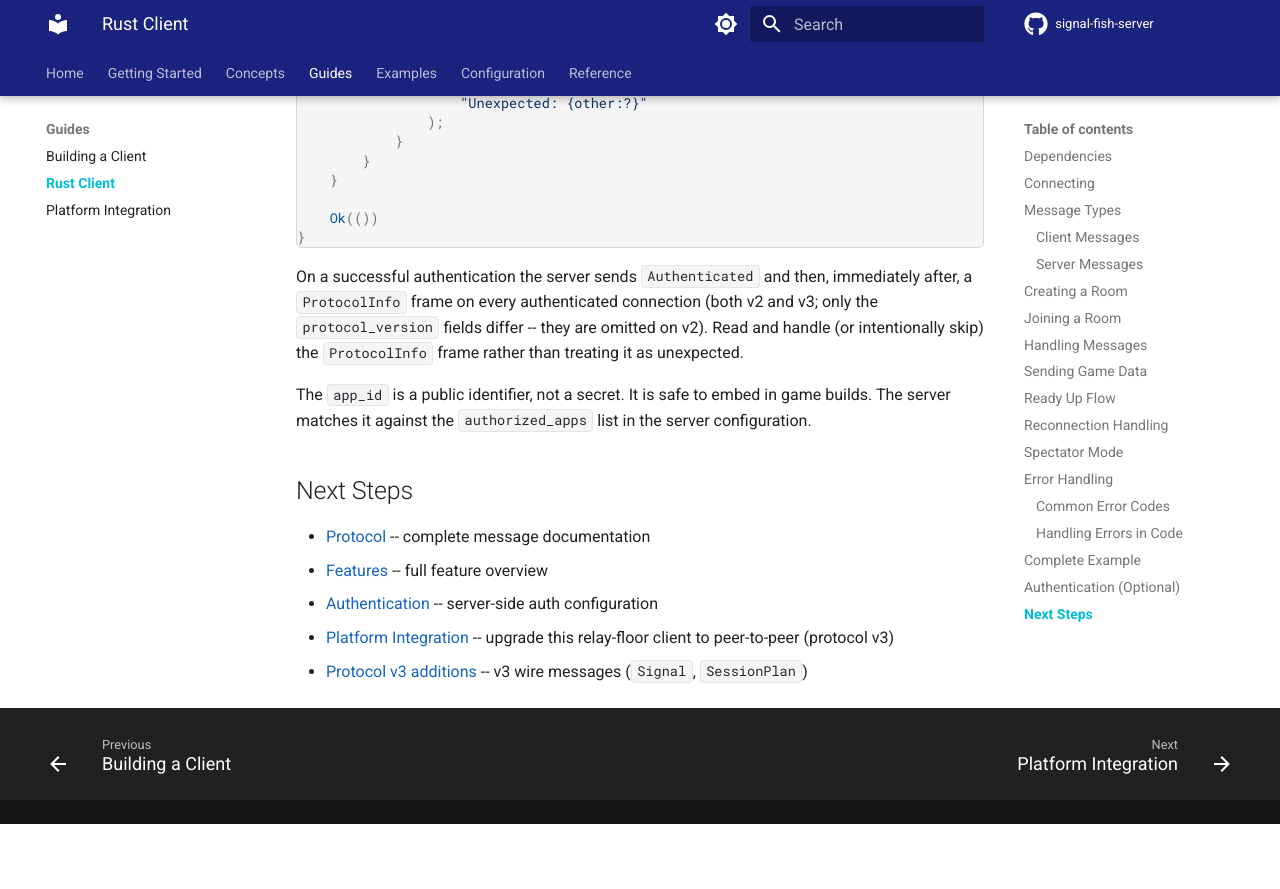
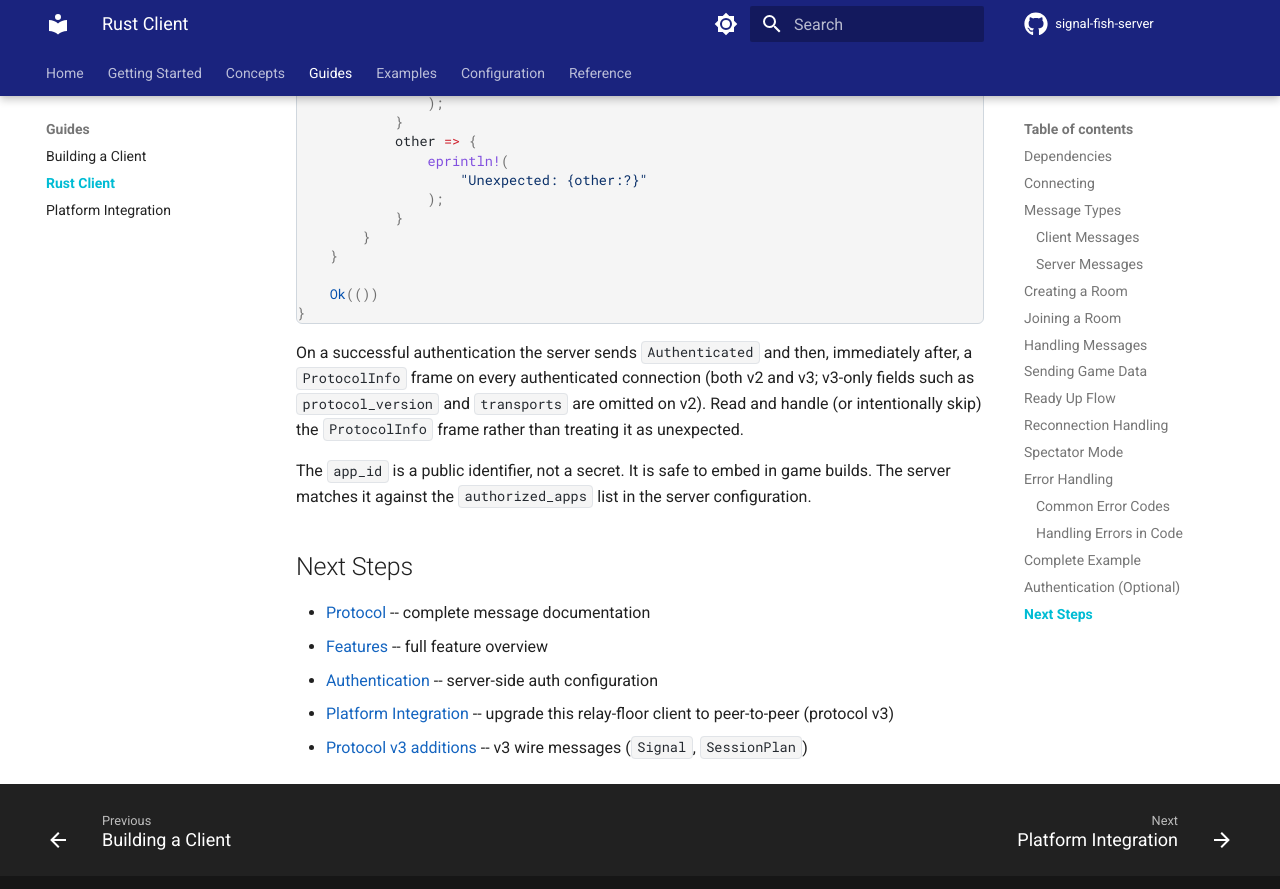
Before and after one commit to Ambiguous-Interactive/signal-fish-server, an MkDocs documentation site: the page built from docs/guides/rust-client.md, in a window 1280 px wide and 900 px high, scrolled down 36514 px. Shown: the top 889 px of the window. Built offline with MkDocs 1.6.1 and Material for MkDocs 9.7.7, drawn with Linux system fonts in a browser that asks for light colours; comment, search, counter and statistics services are not loaded; before the commit the page ends 37338 px from its top, so only the background shows below that; some of the changed text lies outside the part shown.

Commit message:
feat(protocol): add ProtocolInfo transports seam

```diff
--- a/docs/guides/rust-client.md
+++ b/docs/guides/rust-client.md
@@ -217,7 +217,7 @@
 /// Capability/version info sent in the `ProtocolInfo` frame that immediately
 /// follows `Authenticated`. The `protocol_version` fields are `None` (and
 /// omitted on the wire) on a negotiated v2 connection so the v2 frame stays
-/// byte-identical; they carry values only on v3.
+/// byte-identical; v3-only fields carry values only on v3.
 #[derive(Debug, Clone, Serialize, Deserialize)]
 pub struct ProtocolInfoPayload {
     #[serde(skip_serializing_if = "Option::is_none")]
@@ -242,6 +242,8 @@
     pub min_protocol_version: Option<u16>,
     #[serde(default, skip_serializing_if = "Option::is_none")]
     pub max_protocol_version: Option<u16>,
+    #[serde(default, skip_serializing_if = "Option::is_none")]
+    pub transports: Option<Vec<String>>,
 }
 
 /// Messages sent from the server to the client.
@@ -1361,6 +1363,8 @@
     pub min_protocol_version: Option<u16>,
     #[serde(default, skip_serializing_if = "Option::is_none")]
     pub max_protocol_version: Option<u16>,
+    #[serde(default, skip_serializing_if = "Option::is_none")]
+    pub transports: Option<Vec<String>>,
 }
 
 #[derive(Debug, Clone, Serialize, Deserialize)]
@@ -1860,9 +1864,9 @@
 
 On a successful authentication the server sends `Authenticated` and then,
 immediately after, a `ProtocolInfo` frame on every authenticated connection
-(both v2 and v3; only the `protocol_version` fields differ -- they are omitted
-on v2). Read and handle (or intentionally skip) the `ProtocolInfo` frame rather
-than treating it as unexpected.
+(both v2 and v3; v3-only fields such as `protocol_version` and `transports` are
+omitted on v2). Read and handle (or intentionally skip) the `ProtocolInfo` frame
+rather than treating it as unexpected.
 
 The `app_id` is a public identifier, not a secret. It is safe to embed in
 game builds. The server matches it against the `authorized_apps` list in the
```
Also changed, not shown: CHANGELOG.md (+8 -0 lines), docs/concepts/protocol-versions.md (+2 -1 lines), docs/guides/building-a-client.md (+2 -1 lines), docs/protocol.md (+6 -4 lines), docs/scenarios/v3-mesh-webrtc.md (+2 -1 lines), 8 other files.
